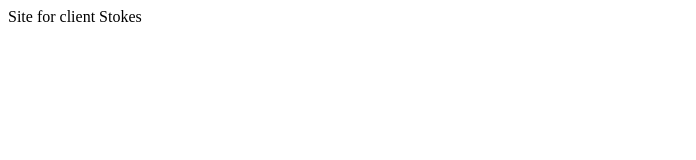
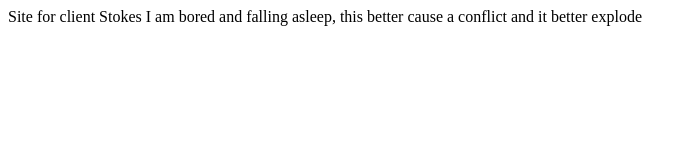
Before and after one commit to ATarbet24/wdd130-Stokes, a plain HTML site: page index.html in a window 1280 px wide. Shown: the whole page, without its empty margins (0-696 px from the left). Drawn offline with Linux system fonts and the light colour scheme.

Commit message:
Update index.html

```diff
--- a/index.html
+++ b/index.html
@@ -7,5 +7,6 @@
 </head>
 <body>
     Site for client Stokes
+    I am bored and falling asleep, this better cause a conflict and it better explode
 </body>
 </html>
```
